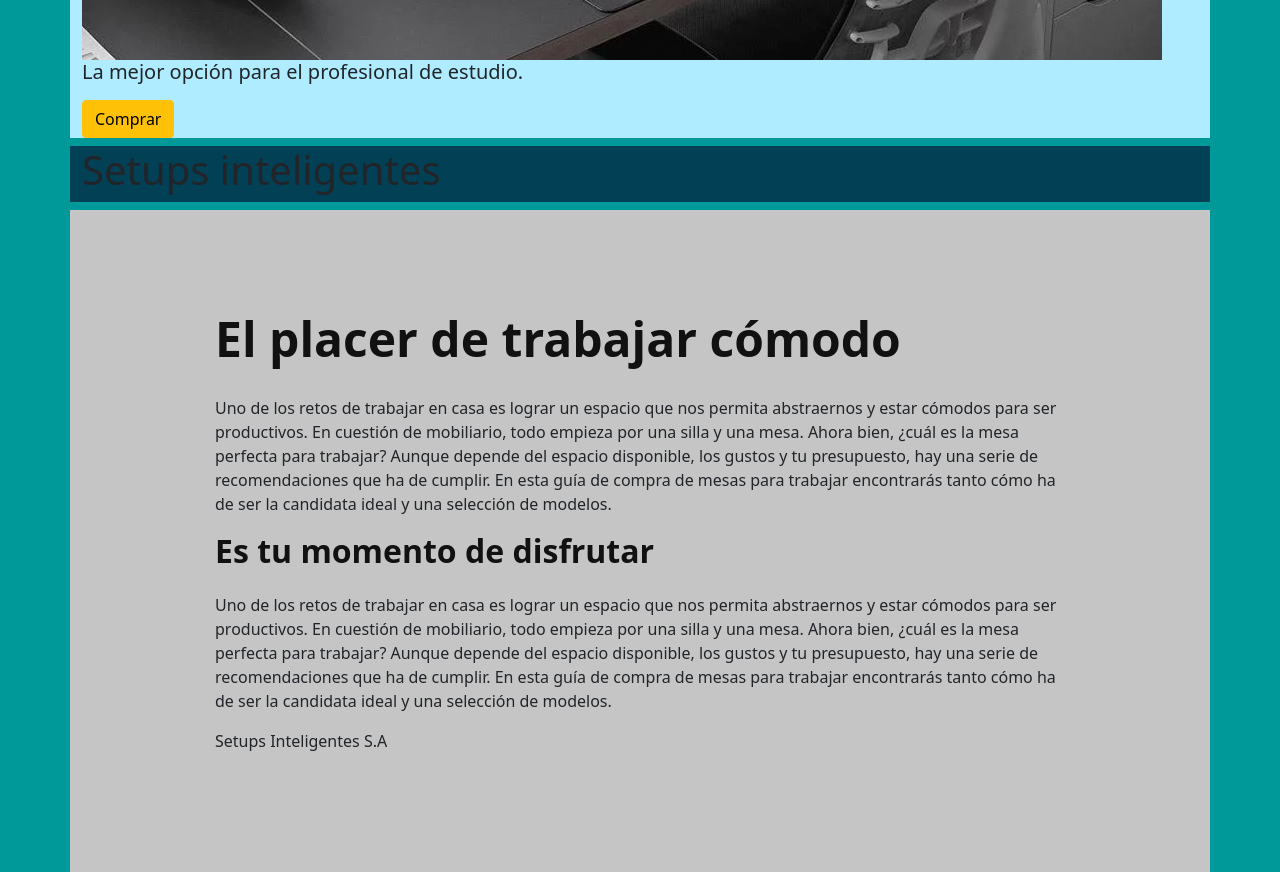
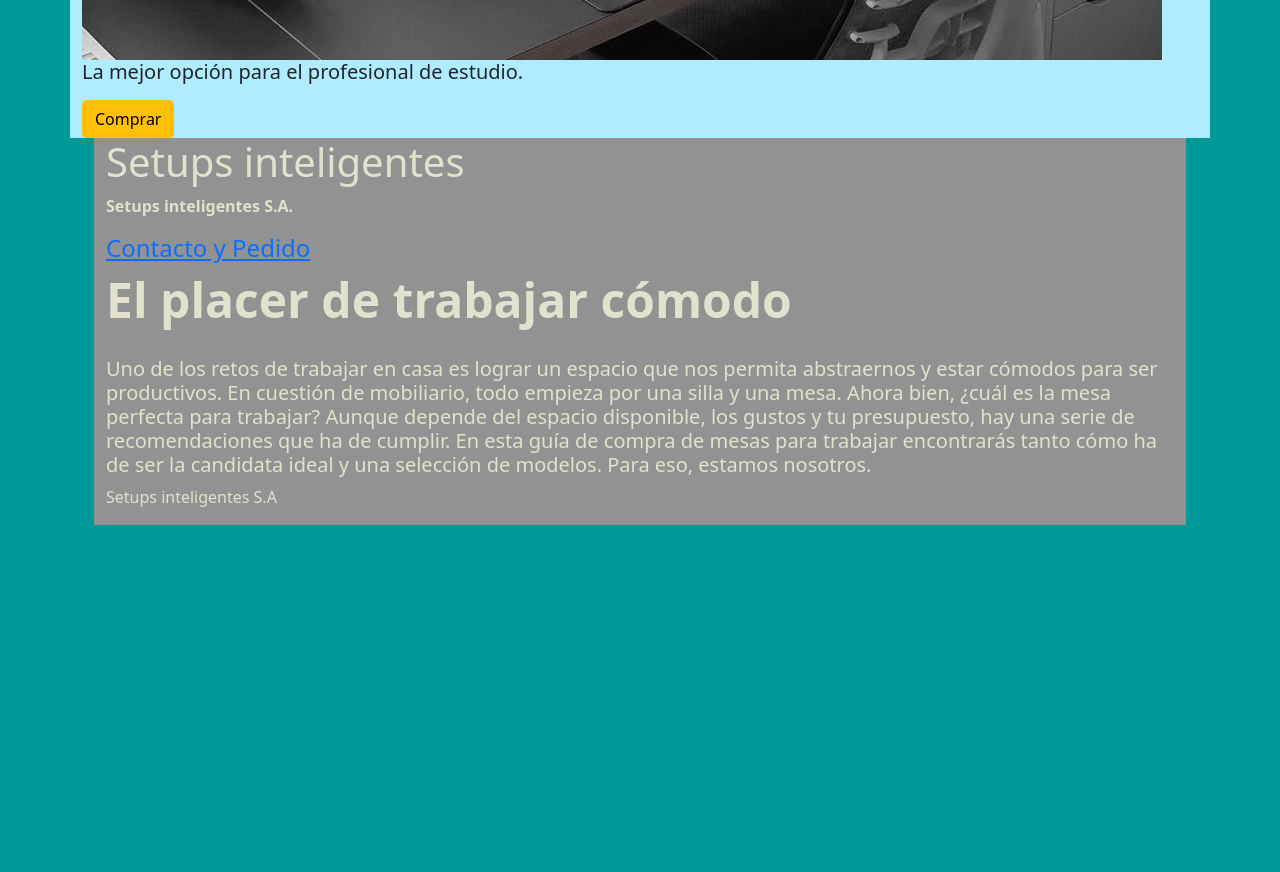
Before and after one commit to Zimi8/Setups-Inteligentes-, a plain HTML site: page index.html in a window 1280 px wide. Shown: the part 3120-3992 px from the top of the page. After the commit the page ends 3645 px from the top, so only its background shows below. Drawn offline with nearby package versions, Linux system fonts and the light colour scheme.

Commit message:
Nuevos cambios

```diff
--- a/index.html
+++ b/index.html
@@ -114,16 +114,7 @@
               <button type="button" class="btn btn-warning">Comprar</button>
             </div>
 
-            <div class="container-sm mt-2"  >
-              <div class="row">
-                <div class="col1" style="background-color: rgb(2, 65, 85);">
-                  <nav>
-                  <h1 >Setups inteligentes</h1>
 
-
-                  </figure>
-                </nav>
-                </div>
     <!--  <div class="col-sm-6">
       <p>Tecnología del Sueño</p>
     </div>
@@ -137,31 +128,22 @@
 </div>
 
  -->
-<footer class="container-sm mt-2">
-  <div class="row">
-
-    <div class="col1" style="background-color: rgb(197, 197, 197);">
-
-
-
- <main class="contentFooterSetup" role="main">
-  <h1 class="footerSetH1">El placer de trabajar cómodo</h1>
-
-
-  <p class="pFooter">Uno de los retos de trabajar en casa es lograr un espacio que nos permita abstraernos y estar cómodos para ser productivos. En cuestión de mobiliario, todo empieza por una silla y una mesa. Ahora bien, ¿cuál es la mesa perfecta para trabajar?
-
-    Aunque depende del espacio disponible, los gustos y tu presupuesto, hay una serie de recomendaciones que ha de cumplir. En esta guía de compra de mesas para trabajar encontrarás tanto cómo ha de ser la candidata ideal y una selección de modelos.</p>
-
-  <h2 class="footerSetH2">Es tu momento de disfrutar</h2>
-
-  <p class="pFooter">Uno de los retos de trabajar en casa es lograr un espacio que nos permita abstraernos y estar cómodos para ser productivos. En cuestión de mobiliario, todo empieza por una silla y una mesa. Ahora bien, ¿cuál es la mesa perfecta para trabajar?
-
-    Aunque depende del espacio disponible, los gustos y tu presupuesto, hay una serie de recomendaciones que ha de cumplir. En esta guía de compra de mesas para trabajar encontrarás tanto cómo ha de ser la candidata ideal y una selección de modelos.</p></p>
-
-  <pclass="pFooter">Setups Inteligentes S.A </p>
-</main>
-</div>
-</div>
+<footer >
+  <div class="container-fluid"  >
+    <div class="row">
+      <div class="col1" style="background-color: rgb(146, 146, 146);">
+        <nav>
+        <h1 style="color: rgba(245, 245, 220, 0.801);" >Setups inteligentes</h1>
+        <p style="color: rgba(245, 245, 220, 0.801);" ><strong>Setups inteligentes S.A.</strong></p>
+        <h4> <a href="./Seccion/contacto.html"> Contacto y Pedido</a>
+        </h4>
+        <h1 style="color: rgba(245, 245, 220, 0.801);" class="footerSetH1">El placer de trabajar cómodo</h1>
+        <h5 class="display-100" style="color: rgba(245, 245, 220, 0.801);" >Uno de los retos de trabajar en casa es lograr un espacio que nos permita abstraernos y estar cómodos para ser productivos. En cuestión de mobiliario, todo empieza por una silla y una mesa. Ahora bien, ¿cuál es la mesa perfecta para trabajar? Aunque depende del espacio disponible, los gustos y tu presupuesto, hay una serie de recomendaciones que ha de cumplir. En esta guía de compra de mesas para trabajar encontrarás tanto cómo ha de ser la candidata ideal y una selección de modelos.
+        Para eso, estamos nosotros.</h5>
+        <p style="color: rgba(245, 245, 220, 0.801);">Setups inteligentes S.A</p>
+        </figure>
+      </nav>
+      </div>
 </footer>
 
 </main>
```
Also changed, not shown: Seccion/contacto.html (+17 -30 lines).
